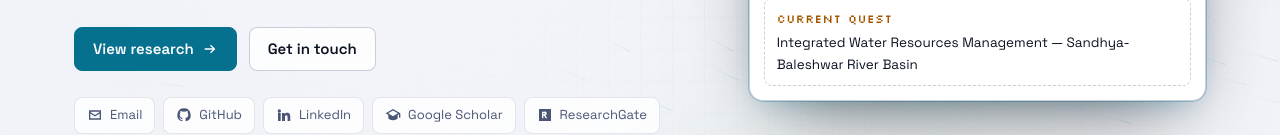
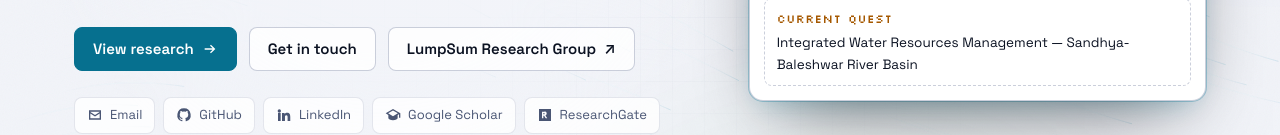
Before and after one commit to MeawMan/meawman.github.io, a plain HTML site: page index.html in a window 1280 px wide. Shown: the part 591-726 px from the top of the page. Drawn offline with Linux system fonts and the light colour scheme; animation ran at ten frames a second.

Commit message:
Add LumpSum Research Group link to hero buttons
Co-Authored-By: Claude Sonnet 5.5 <noreply@anthropic.com>

```diff
--- a/index.html
+++ b/index.html
@@ -100,6 +100,7 @@
         <div class="cta">
           <a class="btn primary" href="#research"><span>View research</span><svg viewBox="0 0 24 24" width="16" height="16"><path fill="currentColor" d="M4 11h12l-4-4 1.4-1.4L20 12l-6.6 6.4L12 17l4-4H4z"/></svg></a>
           <a class="btn" href="#contact">Get in touch</a>
+          <a class="btn" href="https://lumpsum-research.web.app" target="_blank" rel="noopener">LumpSum Research Group <span aria-hidden="true">↗</span></a>
           <a class="btn ghost" id="cvBtn" href="#" target="_blank" rel="noopener" hidden>Download CV</a>
         </div>
         <div class="socials" id="socials"></div>
```
